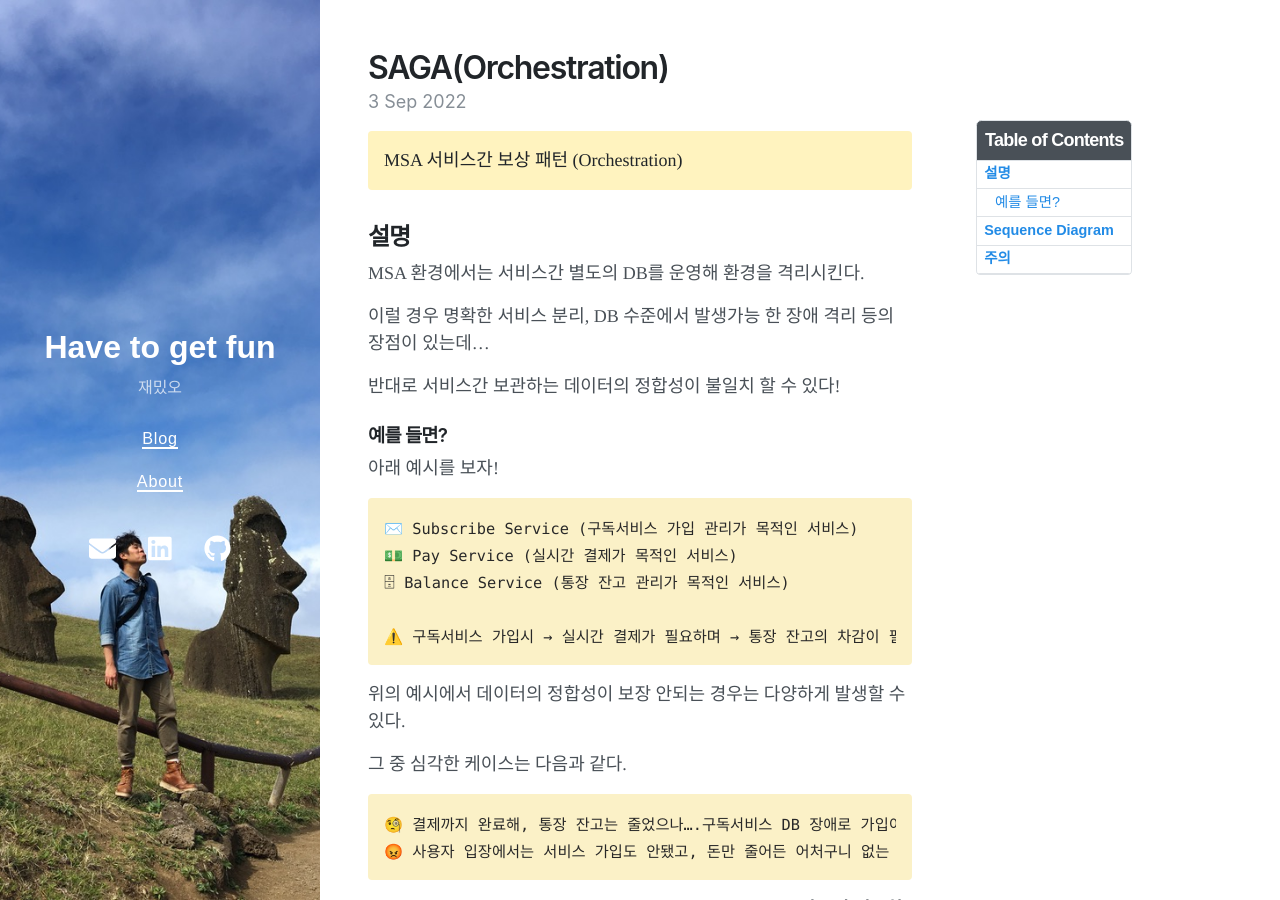
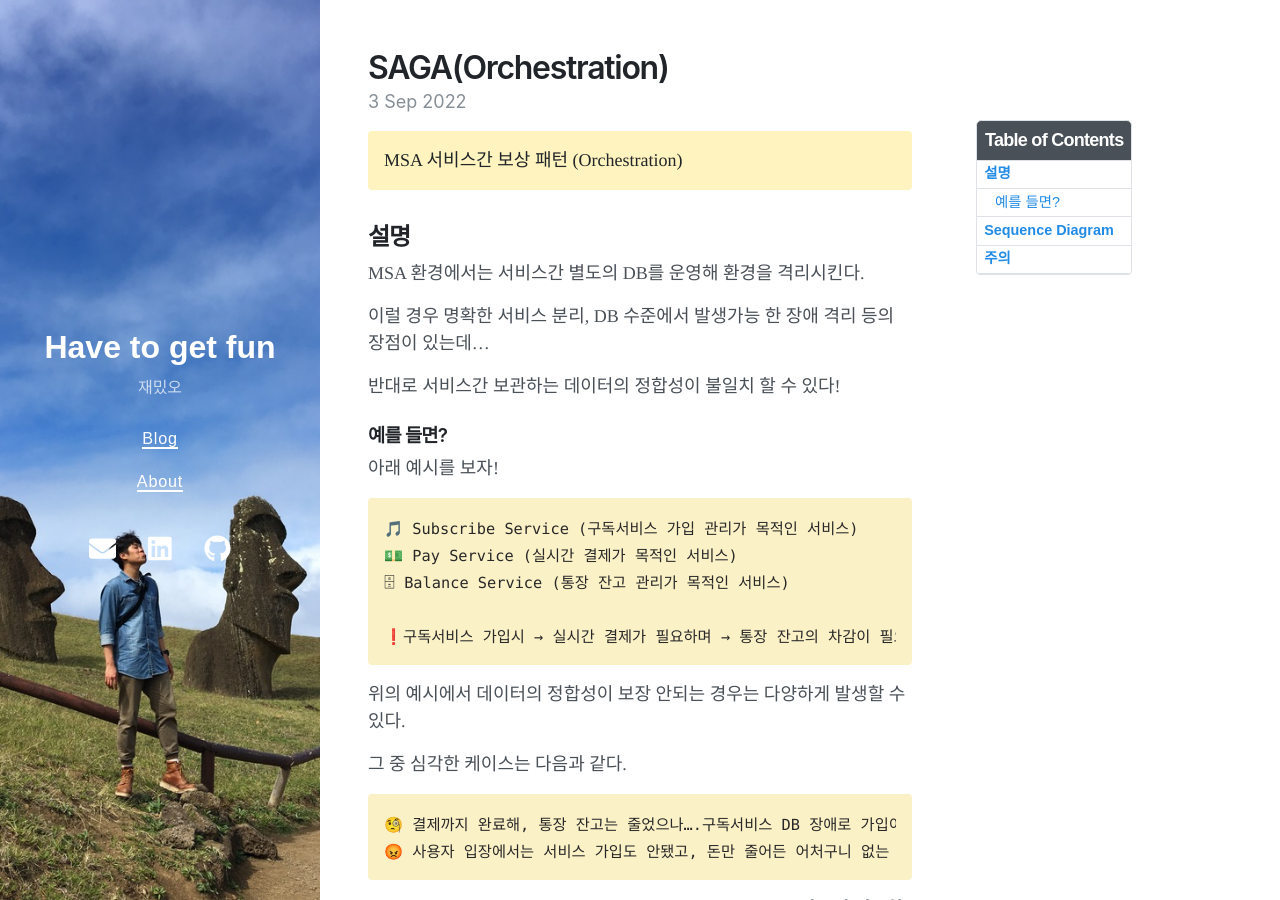
Before and after one commit to LeeJyeon/LeeJyeon.github.io, a Jekyll site: the page built from _posts/MSA/2022-09-03-SAGA(Orchestration).md, in a window 1280 px wide and 900 px high. Built offline with Jekyll 4.4.1, drawn with Linux system fonts in a browser that asks for light colours; nearby versions of some CDN libraries.

```diff
--- a/_posts/MSA/2022-09-03-SAGA(Orchestration).md
+++ b/_posts/MSA/2022-09-03-SAGA(Orchestration).md
@@ -30,12 +30,11 @@ MSA 환경에서는 서비스간 별도의 DB를 운영해 환경을 격리시
 아래 예시를 보자!
 
 {% highlight text %}
-
-✉️ Subscribe Service (구독서비스 가입 관리가 목적인 서비스)
+🎵 Subscribe Service (구독서비스 가입 관리가 목적인 서비스)
 💵 Pay Service (실시간 결제가 목적인 서비스)
 🗄 Balance Service (통장 잔고 관리가 목적인 서비스)
 
-⚠️ 구독서비스 가입시 → 실시간 결제가 필요하며 → 통장 잔고의 차감이 필요하다!!
+❗️구독서비스 가입시 → 실시간 결제가 필요하며 → 통장 잔고의 차감이 필요하다!!
 {% endhighlight %}
 
 위의 예시에서 데이터의 정합성이 보장 안되는 경우는 다양하게 발생할 수 있다.
```
